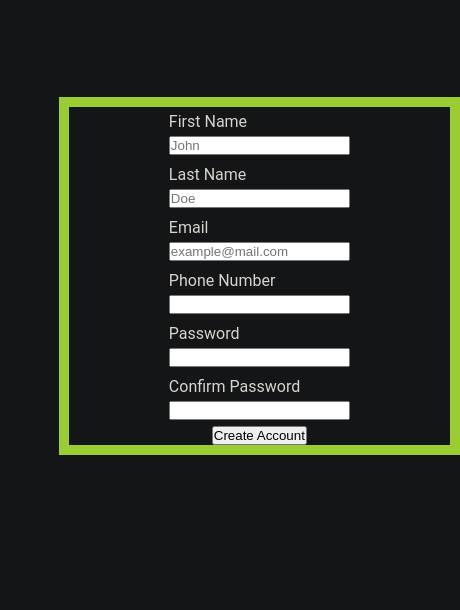
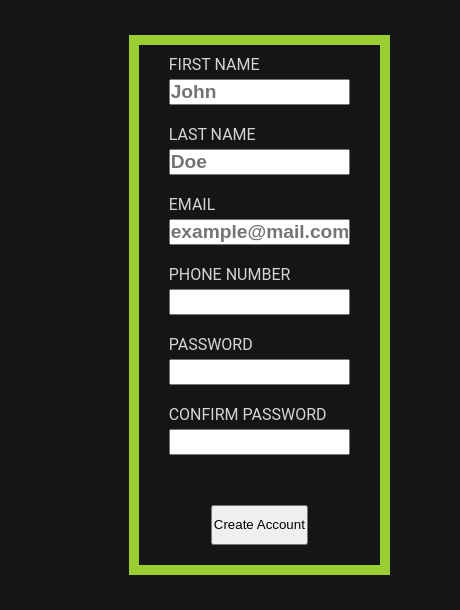
Before and after one commit to ck-js/Sign-Up-Form, a plain HTML site: page index.html in a window 390 px wide. Shown: the part 234-844 px from the top of the page, 460 px wide, since content can reach past the window. Drawn offline with Linux system fonts and the light colour scheme; a web font is replaced by a local one.

Commit message:
Improve mobile layout and styling of text fields and labels. Add submit button styling for mobile.

```diff
--- a/style.css
+++ b/style.css
@@ -4,7 +4,10 @@
     --darkreader-selection-background: #004daa;
     --darkreader-selection-text: #e8e6e3;
     --logo-font: my-cool-font;
-    --large-fluid-font: calc(1rem + 3vw)
+    --large-fluid-font: calc(1rem + 3vw);
+    --mobile-label-font-size: 1rem;
+    --desktop-label-font-size: 1rem;
+
 }
 @font-face {
     font-family: my-cool-font;
@@ -63,6 +66,12 @@ padding: 0.7em 1em;
     row-gap: 100px;
 }
 
+label {
+    text-transform: uppercase;
+
+}
+
+
 
 @media (max-width: 600px) {
 form {
@@ -70,24 +79,36 @@ form {
     justify-content: center;
     align-items: center;
     border: 10px solid yellowgreen;
-    column-gap: 100px;
-    flex-direction: column;
+        flex-direction: column;
 flex-wrap: wrap;
 }
 .form-group {
     display: flex;
     flex-direction: column;
-    padding: 5px 100px;
+    padding: 10px 30px;
 
 }
 label {
     order: -1;
     margin-bottom: 5px;
+    font-size: var(--mobile-label-font-size);
 }
 
-input[type='text'] {
+input {
     width: 100%;
+    font-size: 1.2rem;
+    font-weight: bold;
 
+}
+
+.form-button {
+padding: 40px 0 20px 0;
+width: 40%;
+height: 100px;
+}
+.form-button button {
+    width: 100%;
+    height: 100%;
 }
 
 }
```
